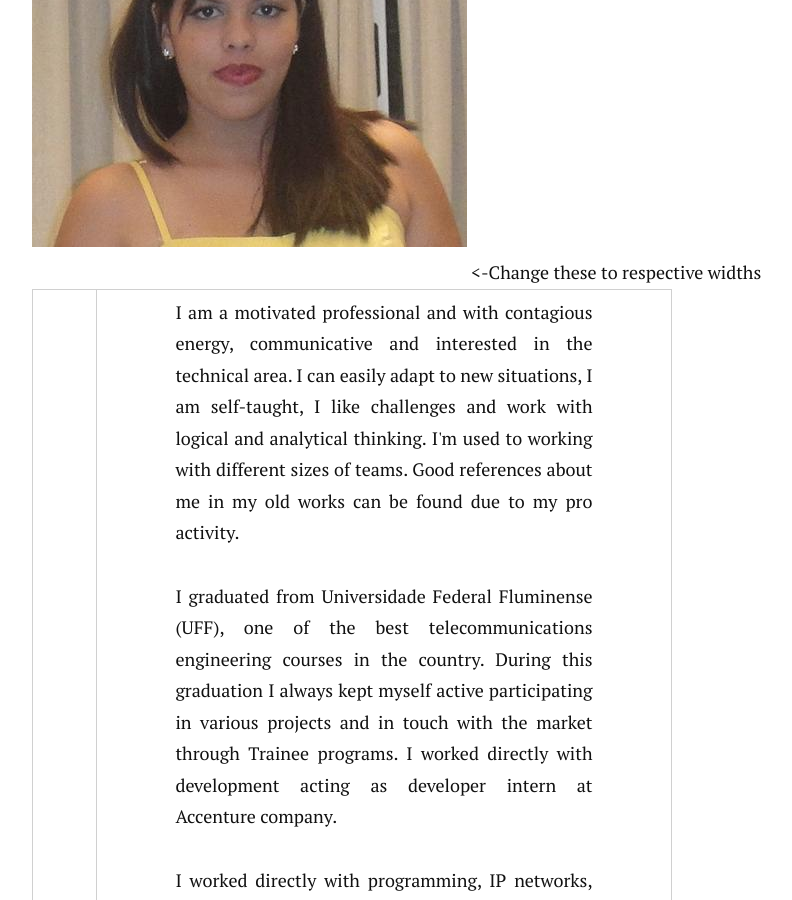
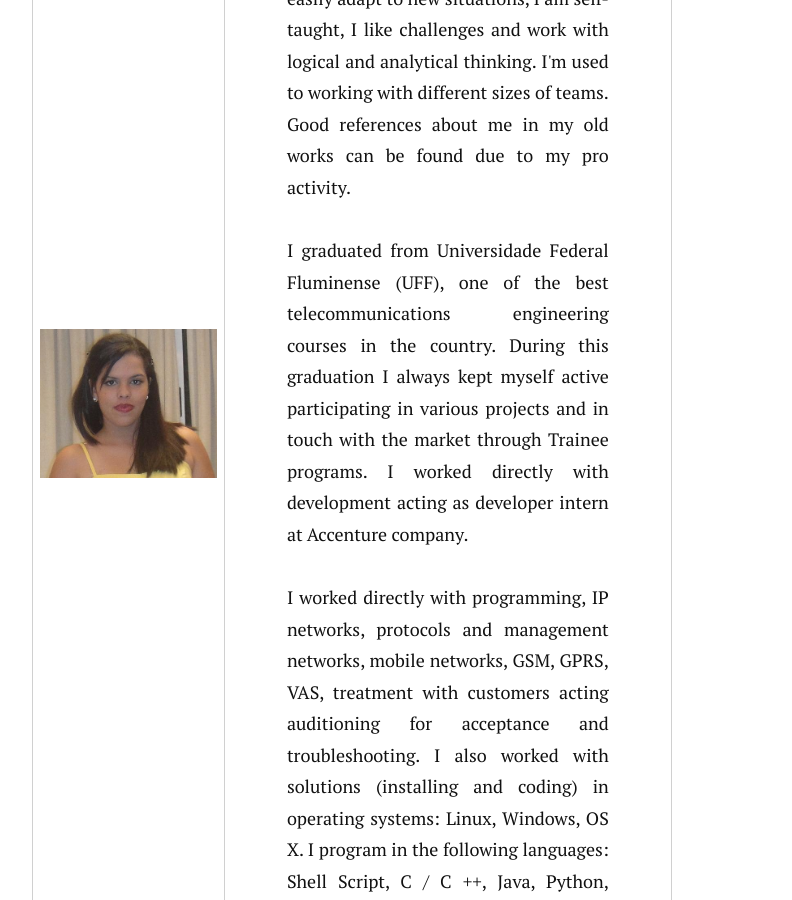
Before and after one commit to carolineamado/carolineamado.github.io, a Jekyll site: the page built from about.md, in a window 1280 px wide and 900 px high, scrolled down 589 px. Shown: the whole window, without its empty margins (208-1000 px from the left). Built offline with Jekyll 4.4.1, drawn with Linux system fonts in a browser that asks for light colours; nearby versions of some CDN libraries; Markdown is read by kramdown in place of the engine named in the settings.

Commit message:
Changes
llala

```diff
--- a/about.md
+++ b/about.md
@@ -8,9 +8,9 @@ title: About Caroline Amado
 
 	<table style="width:80%">
 	<tr>
-		<td style="width: 10%"> </td><img src="{{ '/assets/img/me.jpg' | prepend: site.baseurl }}" alt="Caroline Amado"> <-Change these to respective widths
+		<td style="width: 30%"><img src="{{ '/assets/img/me.jpg' | prepend: site.baseurl }}" alt="Caroline Amado"></td>
 
-		<td style="width: 90%"> <p align="justify" >I am a motivated professional and with contagious energy, communicative and interested in the technical
+		<td style="width: 70%"> <p align="justify" >I am a motivated professional and with contagious energy, communicative and interested in the technical
 								area. I can easily adapt to new situations, I am self-taught, I like challenges and work with logical and analytical thinking.
 								I'm used to working with different sizes of teams. Good references about me in my old works can be found due to my pro activity.</p>
 
```
